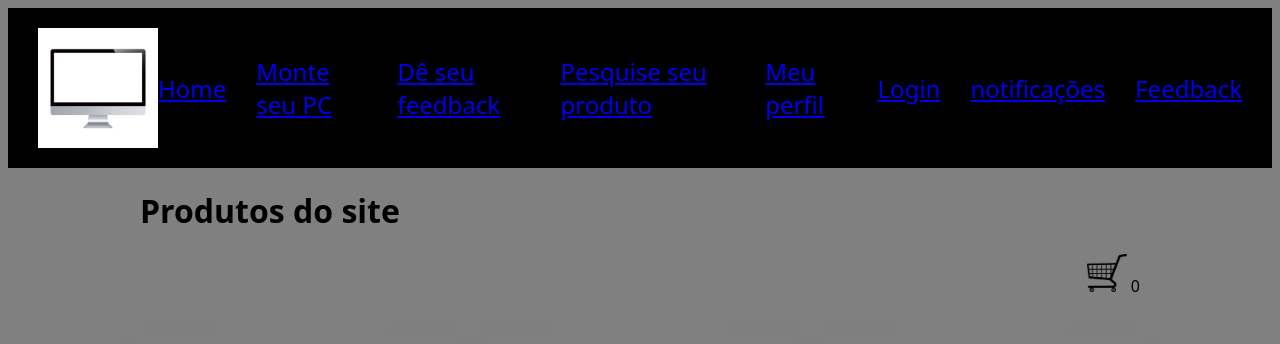
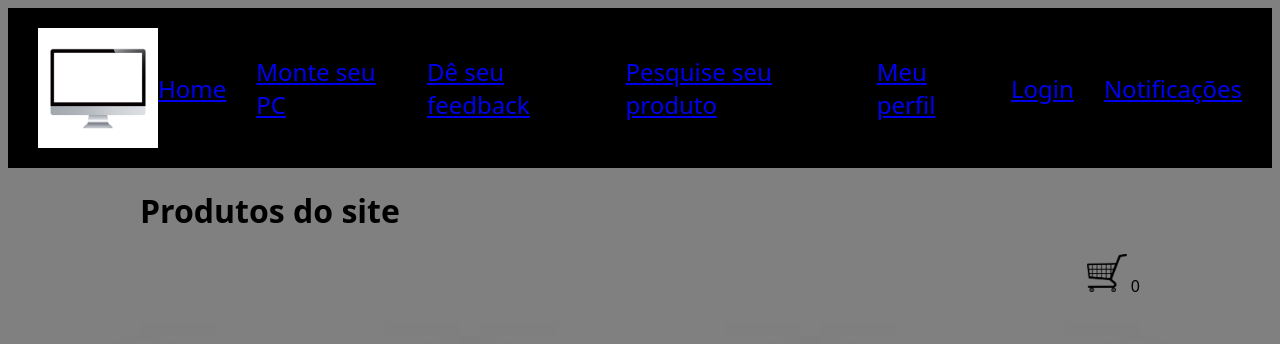
Before and after one commit to Arthurgiancott/ti-1-pmg-cc-t-20231-grupo-pecas-de-pc-s, a plain HTML site: page codigo/index.html in a window 1280 px wide. Shown: the top 344 px of the page. Drawn offline with Linux system fonts and the light colour scheme.

Commit message:
Update index.html

```diff
--- a/codigo/index.html
+++ b/codigo/index.html
@@ -25,9 +25,7 @@
 
             <a href="../codigo/projeto login/login.html">Login</a>
 
-            <a href="send_email/send.html">notificações</a>
-
-            <a href="feedback_pagina/feedback.html">Feedback</a>
+            <a href="send_email/send.html">Notificações</a>
 
         </div>
     </header>
```
